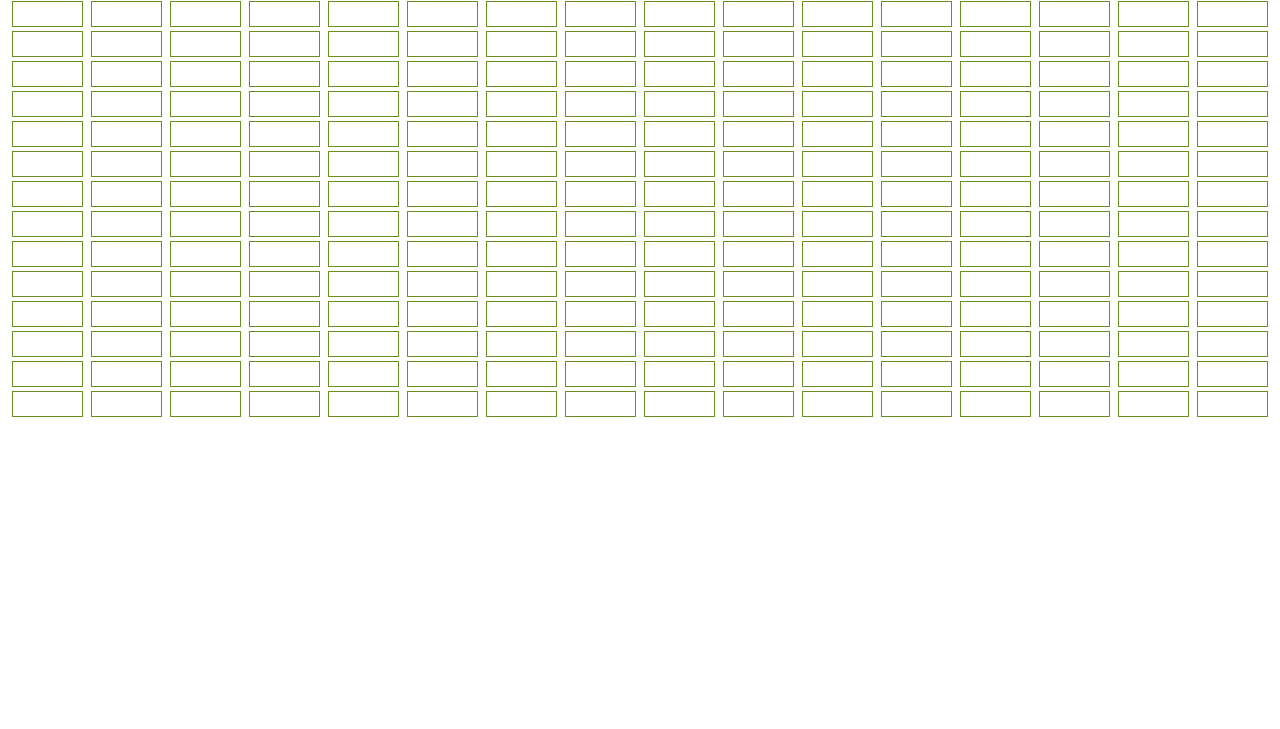
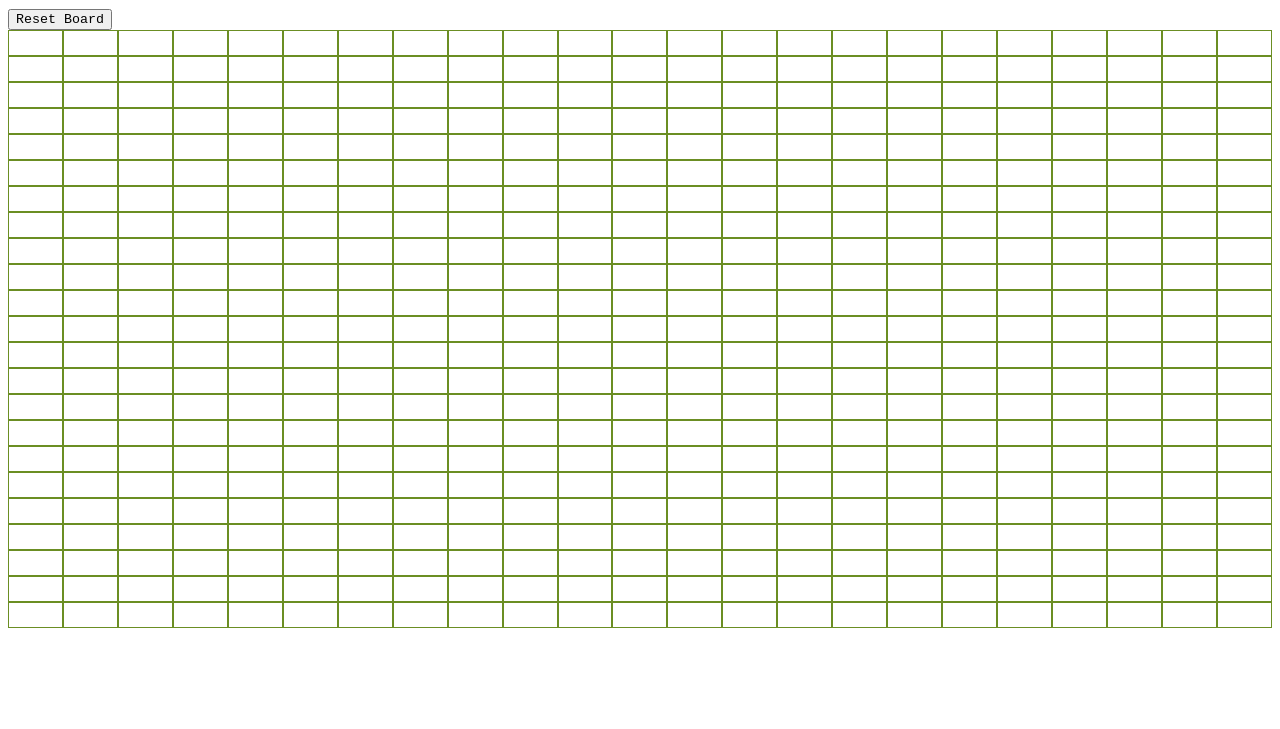
Before and after one commit to gabe-fabia/etch-a-sketch, a plain HTML site: page index.html in a window 1280 px wide. Shown: the part 71-800 px from the top of the page. Drawn offline with Linux system fonts and the light colour scheme.

Commit message:
created etch effect and reset button

```diff
--- a/index.html
+++ b/index.html
@@ -8,6 +8,8 @@
 <link rel="stylesheet" href="styles.css">
 
 <body>
+    <h1>Etch-A-Sketch</h1>
+    <button id="resetButton">Reset Board</button>
 
 </body>
 <script src="script.js"></script>
--- a/script.js
+++ b/script.js
@@ -1,5 +1,5 @@
-const columns = 16;
-const rows = 16;
+const columns = 23;
+const rows = 23;
 
 const grid = document.createElement('div');
 grid.className = 'grid';
@@ -29,8 +29,17 @@ body.appendChild(grid);
 const tiles = document.querySelectorAll('.row');
 console.log(tiles);
 
-var mouseOverFunction = function() {
-    this.style.color = 'black';
-}
+tiles.forEach(function (tile) {
+    tile.addEventListener('mouseover', (e) => {
+        e.target.style.backgroundColor = 'black';
+    });
+});
 
-grid.onmouseover = mouseOverFunction;
+
+const resetButton = document.querySelector('#resetButton');
+
+resetButton.addEventListener('click', () => {
+    tiles.forEach(function (tile) {
+        tile.style.backgroundColor = 'white';
+    });
+});
--- a/styles.css
+++ b/styles.css
@@ -1,3 +1,13 @@
+body {
+    font-family: 'Courier New', monospace;
+}
+
+#resetButton {
+
+    font-family: 'Courier New', Courier, monospace;
+}
+
+
 .grid {
     display: flex;
     /* <--- required */
@@ -21,7 +31,7 @@
     flex-grow: 1;
     flex-shrink: 0;
     flex-basis: auto;
-    margin: 4px;
+    /* margin: 4px; */
     padding: 0.75rem;
     border: 1px solid olivedrab;
 }
```
